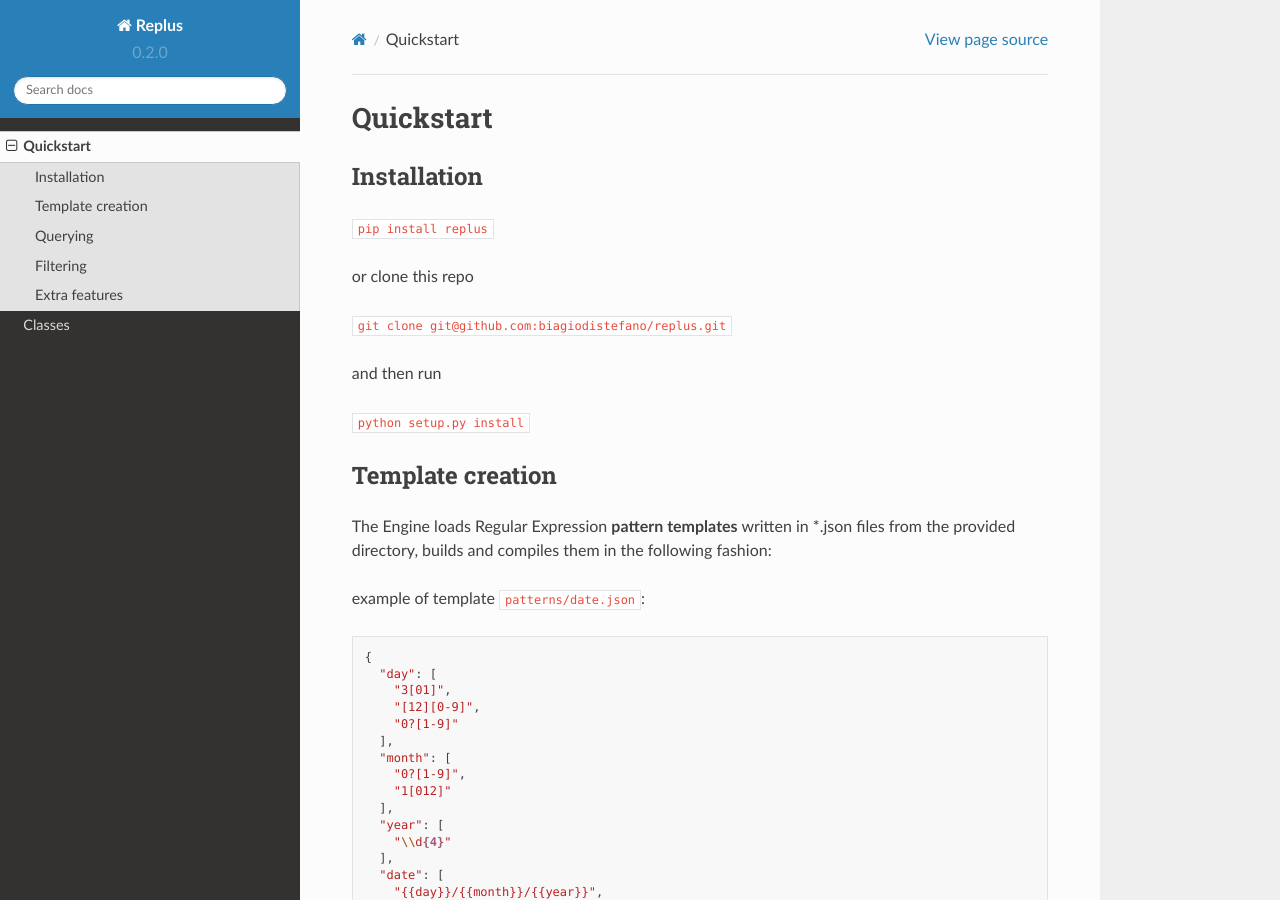
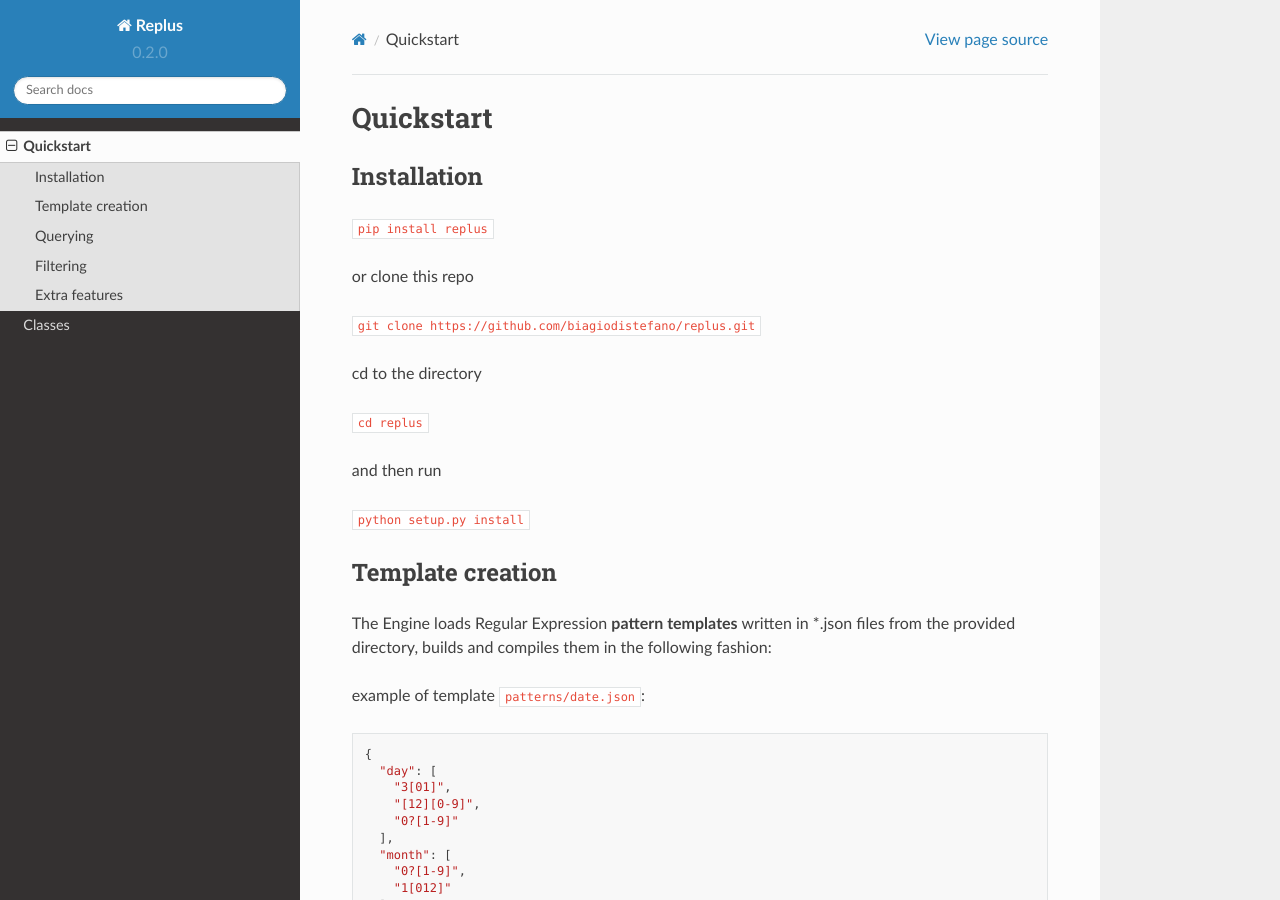
Before and after one commit to biagiodistefano/replus, a Sphinx documentation site: the page built from docs/source/quickstart.rst, in a window 1280 px wide and 900 px high. Built offline with Sphinx 7.4.7 and the Read the Docs theme 2.0.0, drawn with Linux system fonts in a browser that asks for light colours.

Commit message:
updated README

```diff
--- a/README.rst
+++ b/README.rst
@@ -2,7 +2,9 @@
 Replus
 ======
 
-A wrapper for the ``regex`` library for advanced pattern management
+A wrapper for the ``regex`` library for advanced pattern management.
+
+- Checkout the `Full documentation <https://replus.biagiodistefano.io/>`_.
 
 Quickstart
 ==========
--- a/docs/source/quickstart.rst
+++ b/docs/source/quickstart.rst
@@ -9,7 +9,11 @@
 
 or clone this repo
 
-``git clone git@github.com:biagiodistefano/replus.git``
+``git clone https://github.com/biagiodistefano/replus.git``
+
+cd to the directory
+
+``cd replus``
 
 and then run
 
```
